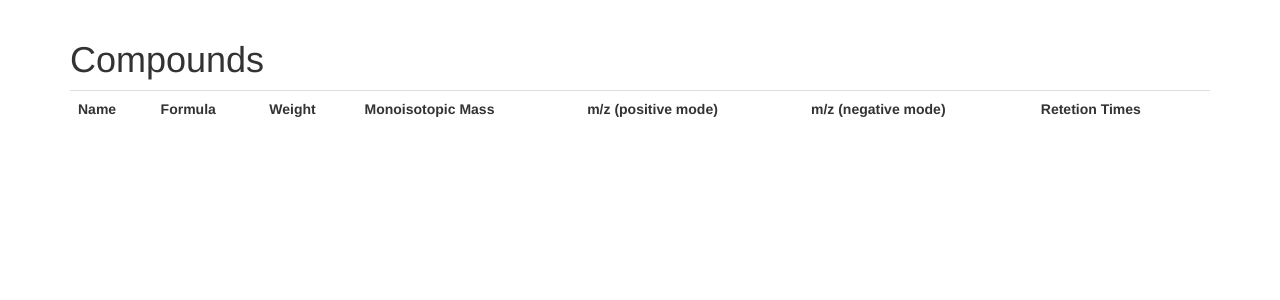
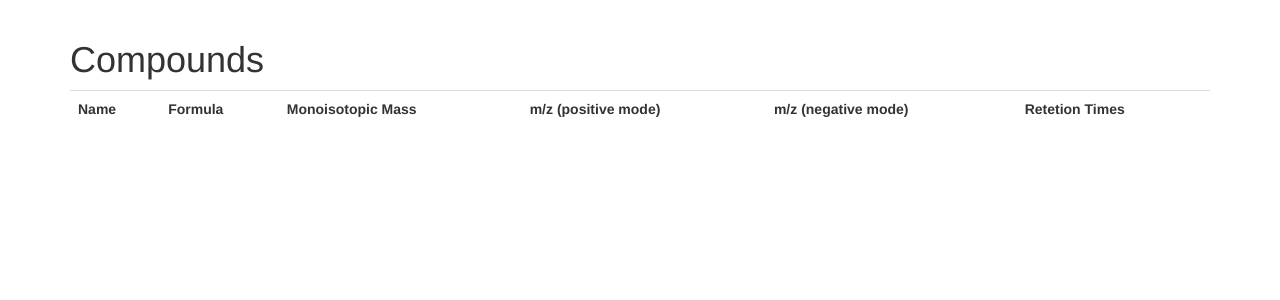
Before and after one commit to lparsons/metabolite_database, a Flask app: page /compounds in a window 1280 px wide. Shown: the part 52-352 px from the top of the page. Run offline with Flask 2, Linux system fonts and the light colour scheme; data that the repository does not hold is empty; some libraries are stand-ins or nearby versions.

Commit message:
Remove molecular weight attribute

```diff
--- a/metabolite_database/models.py
+++ b/metabolite_database/models.py
@@ -17,7 +17,6 @@ class Compound(db.Model):
     id = db.Column(db.Integer, primary_key=True)
     name = db.Column(db.String(256), index=True, unique=True)
     molecular_formula = db.Column(db.String(128), index=True)
-    molecular_weight = db.Column(db.Float, index=True)
     external_databases = db.relationship('DbXref', back_populates="compound")
     retention_times = db.relationship('RetentionTime',
                                       backref="compound")
@@ -60,7 +59,7 @@ class Compound(db.Model):
         if (self.monoisotopic_mass):
             try:
                 m_z = (self.monoisotopic_mass
-                       - ((valid_atoms['H'] - valid_atoms['e']) * mode))
+                       + ((valid_atoms['H'] - valid_atoms['e']) * mode))
             except (AttributeError, TypeError):
                 raise AssertionError("mode must be integer")
         return m_z
--- a/metabolite_database/templates/main/compound.html
+++ b/metabolite_database/templates/main/compound.html
@@ -15,8 +15,6 @@
                     not recognized</strong>
             {% endif %}
         </dd>
-        <dt>Molecular Weight</dt>
-        <dd>{{ compound.molecular_weight }}</dd>
         <dt>Monoisotopic Mass <a target="_blank" href="https://en.wikipedia.org/wiki/Monoisotopic_mass">?</a></dt>
         <dd>{{ compound.monoisotopic_mass }}</dd>
         <dt> m/z (positive mode - negative mode)</dt>
--- a/metabolite_database/templates/main/compounds.html
+++ b/metabolite_database/templates/main/compounds.html
@@ -6,7 +6,6 @@
         <tr>
             <th>Name</th>
             <th>Formula</th>
-            <th>Weight</th>
             <th>Monoisotopic Mass</th>
             <th>m/z (positive mode)</th>
             <th>m/z (negative mode)</th>
@@ -17,7 +16,6 @@
                 <td><a href="{{ url_for('main.compound', id=compound.id) }}">
                     {{ compound.name }}</a></td>
                 <td>{{ compound.molecular_formula }}</td>
-                <td>{{ compound.molecular_weight }}</td>
                 <td>{{ compound.monoisotopic_mass }}</td>
                 <td>{{ compound.m_z(1) }}</td>
                 <td>{{ compound.m_z(-1) }}</td>
```
